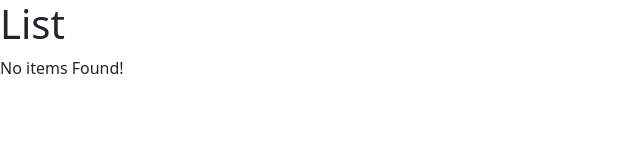
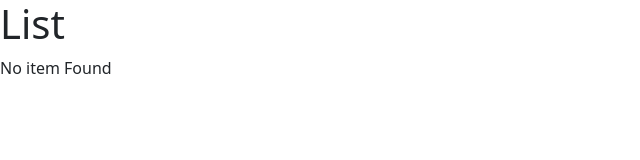
Before and after one commit to gulraiznaseer/react-app, a React (Vite) app: page / in a window 1280 px wide. Shown: the top 160 px of the page, without its empty margins (0-640 px from the left). Built offline with nearby package versions, Linux system fonts and the light colour scheme.

Commit message:
Refctor code

```diff
--- a/src/components/ListGroup.tsx
+++ b/src/components/ListGroup.tsx
@@ -1,16 +1,12 @@
 function ListGroup() {
   let items = ["New York", "San Francisco", "Tokyo", "London", "Paris"];
   items = [];
-  if (items.length === 0)
-    return (
-      <>
-        <h1>List</h1> <p>No items Found!</p>
-      </>
-    );
 
   return (
     <>
       <h1>List</h1>
+      { (items.length === 0) && <p> No item Found </p> }
+
       <ul className="list-group">
         {items.map((item) => (
           <li key={item}>{item}</li>
```
